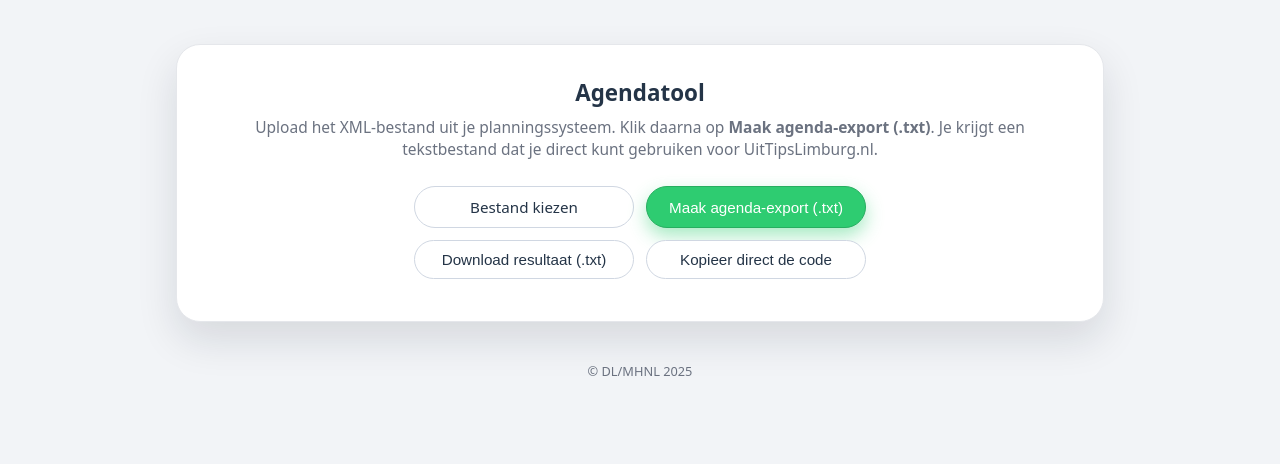
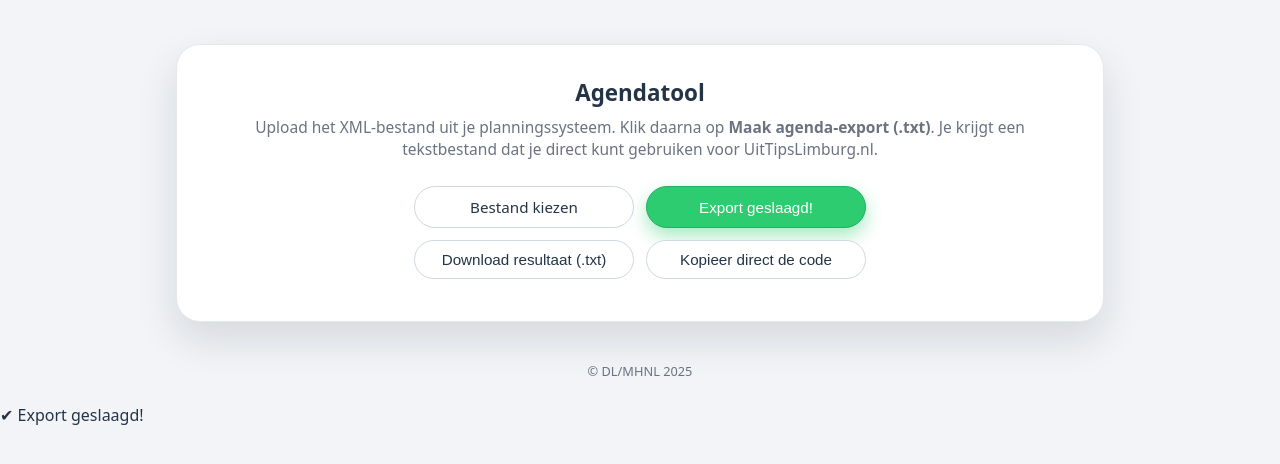
Before and after one commit to torstenfaruhn/dl-agendatool, a Flask app: template templates/index.html in a window 1280 px wide. Shown: the part 264-728 px from the top of the page. Run offline with Flask 3, Linux system fonts and the light colour scheme; the template is opened without the code that fills it: most values are stand-ins (such as "Sample title", 1, 10 or a date in 2020).

Commit message:
Update index.html

```diff
--- a/templates/index.html
+++ b/templates/index.html
@@ -18,7 +18,7 @@
     <!-- Donkere overlay zodat tekst leesbaar blijft -->
     <div class="hero__overlay"></div>
 
-    <!-- Logo op dezelfde plek als in het voorbeeld -->
+    <!-- Logo -->
     <img
         src="{{ url_for('static', filename='logo.png') }}"
         alt="De Limburger"
@@ -61,7 +61,11 @@
                 <button type="submit"
                         class="btn btn-primary btn-equal{% if output_text %} btn-success{% endif %}"
                         id="export-btn">
-                    Maak agenda-export (.txt)
+                    {% if output_text %}
+                        Export geslaagd!
+                    {% else %}
+                        Maak agenda-export (.txt)
+                    {% endif %}
                 </button>
             </div>
 
@@ -87,6 +91,9 @@
     &copy; DL/MHNL 2025
 </footer>
 
+<!-- Snackbar -->
+<div id="snackbar"></div>
+
 <script>
     const fileInput = document.getElementById('xml_file');
     const fileLabel = document.getElementById('file-label');
@@ -99,14 +106,14 @@
 
     const successClass = 'btn-success';
 
-    // Oorspronkelijke teksten opslaan
+    // Oorspronkelijke teksten
     const originalTexts = {
         export: "Maak agenda-export (.txt)",
         download: "Download resultaat (.txt)",
         copy: "Kopieer direct de code"
     };
 
-    // Succes teksten
+    // Succes-teksten
     const successTexts = {
         export: "Export geslaagd!",
         download: "Resultaat gedownload!",
@@ -114,28 +121,36 @@
     };
 
     function clearAllSuccess() {
-        // Reset knoppen naar originele tekst en style
-        if (exportBtn) {
-            exportBtn.classList.remove(successClass);
-            exportBtn.textContent = originalTexts.export;
-        }
-        if (downloadBtn) {
-            downloadBtn.classList.remove(successClass);
-            downloadBtn.textContent = originalTexts.download;
-        }
-        if (copyBtn) {
-            copyBtn.classList.remove(successClass);
-            copyBtn.textContent = originalTexts.copy;
-        }
+        // Alle success-styles en teksten resetten
+        [exportBtn, downloadBtn, copyBtn, fileLabel].forEach(el => {
+            if (el) el.classList.remove(successClass);
+        });
+        if (exportBtn) exportBtn.textContent = originalTexts.export;
+        if (downloadBtn) downloadBtn.textContent = originalTexts.download;
+        if (copyBtn) copyBtn.textContent = originalTexts.copy;
     }
 
-    function markSuccess(button, successText) {
+    function markSuccess(button) {
         if (!button) return;
         button.classList.add(successClass);
-        button.textContent = successText;
     }
 
-    // Nieuw XML-bestand gekozen → reset ALLES en maak de file-knop groen
+    function showSnackbar(message) {
+        const bar = document.getElementById('snackbar');
+        if (!bar) return;
+
+        bar.textContent = message;
+        bar.classList.add('show');
+
+        if (bar._hideTimeout) {
+            clearTimeout(bar._hideTimeout);
+        }
+        bar._hideTimeout = setTimeout(() => {
+            bar.classList.remove('show');
+        }, 2500);
+    }
+
+    // Nieuw bestand gekozen -> alles resetten, file-knop groen maken
     if (fileInput && fileLabel && fileLabelText) {
         fileInput.addEventListener('change', () => {
             clearAllSuccess();
@@ -145,8 +160,8 @@
                 fileLabel.classList.add('file--selected');
                 fileLabelText.textContent = name;
 
-                // File label wordt groen
-                fileLabel.classList.add(successClass);
+                // File label wordt groen (actie geslaagd)
+                markSuccess(fileLabel);
             } else {
                 fileLabel.classList.remove('file--selected');
                 fileLabel.classList.remove(successClass);
@@ -155,15 +170,21 @@
         });
     }
 
-    // Export: file-label direct terug wit maken
+    // Export-knop: file-label direct terug naar wit
     if (exportBtn && fileLabel) {
         exportBtn.addEventListener('click', () => {
             fileLabel.classList.remove(successClass);
-            markSuccess(exportBtn, successTexts.export);
+            // Tekst en groen voor export worden gedaan door server + Jinja
+            // (knop staat op "Export geslaagd!" bij terugkomst van de pagina)
         });
     }
 
-    // Download
+    // Als er output is (resultText bestaat), tonen we éénmalig snackbar "Export geslaagd!"
+    if (resultText) {
+        showSnackbar("✔ Export geslaagd!");
+    }
+
+    // Download: knop groen + tekst wijzigen + snackbar
     if (downloadBtn && resultText) {
         downloadBtn.addEventListener('click', () => {
             const blob = new Blob([resultText.value], { type: 'text/plain;charset=utf-8' });
@@ -176,23 +197,26 @@
             a.remove();
             URL.revokeObjectURL(url);
 
-            markSuccess(downloadBtn, successTexts.download);
+            markSuccess(downloadBtn);
+            downloadBtn.textContent = successTexts.download;
+            showSnackbar("✔ " + successTexts.download);
         });
     }
 
-    // Kopieer
+    // Kopieer: knop groen + tekst wijzigen + snackbar
     if (copyBtn && resultText) {
         copyBtn.addEventListener('click', async () => {
             try {
                 await navigator.clipboard.writeText(resultText.value);
-                markSuccess(copyBtn, successTexts.copy);
-            } catch {
+                markSuccess(copyBtn);
+                copyBtn.textContent = successTexts.copy;
+                showSnackbar("✔ " + successTexts.copy);
+            } catch (e) {
                 alert('Kopiëren is niet gelukt. Probeer handmatig te kopiëren.');
             }
         });
     }
 </script>
 
-
 </body>
 </html>
```
